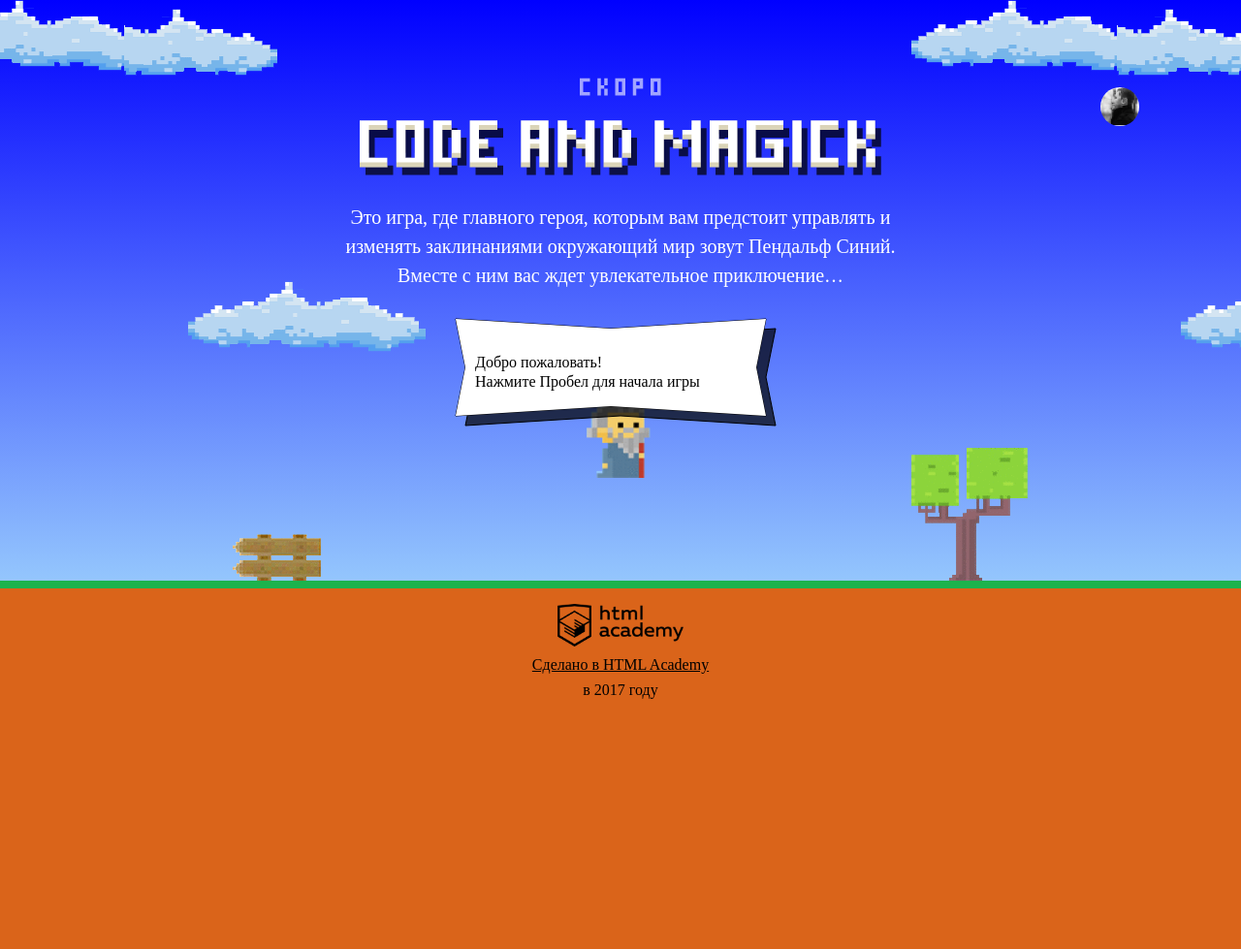
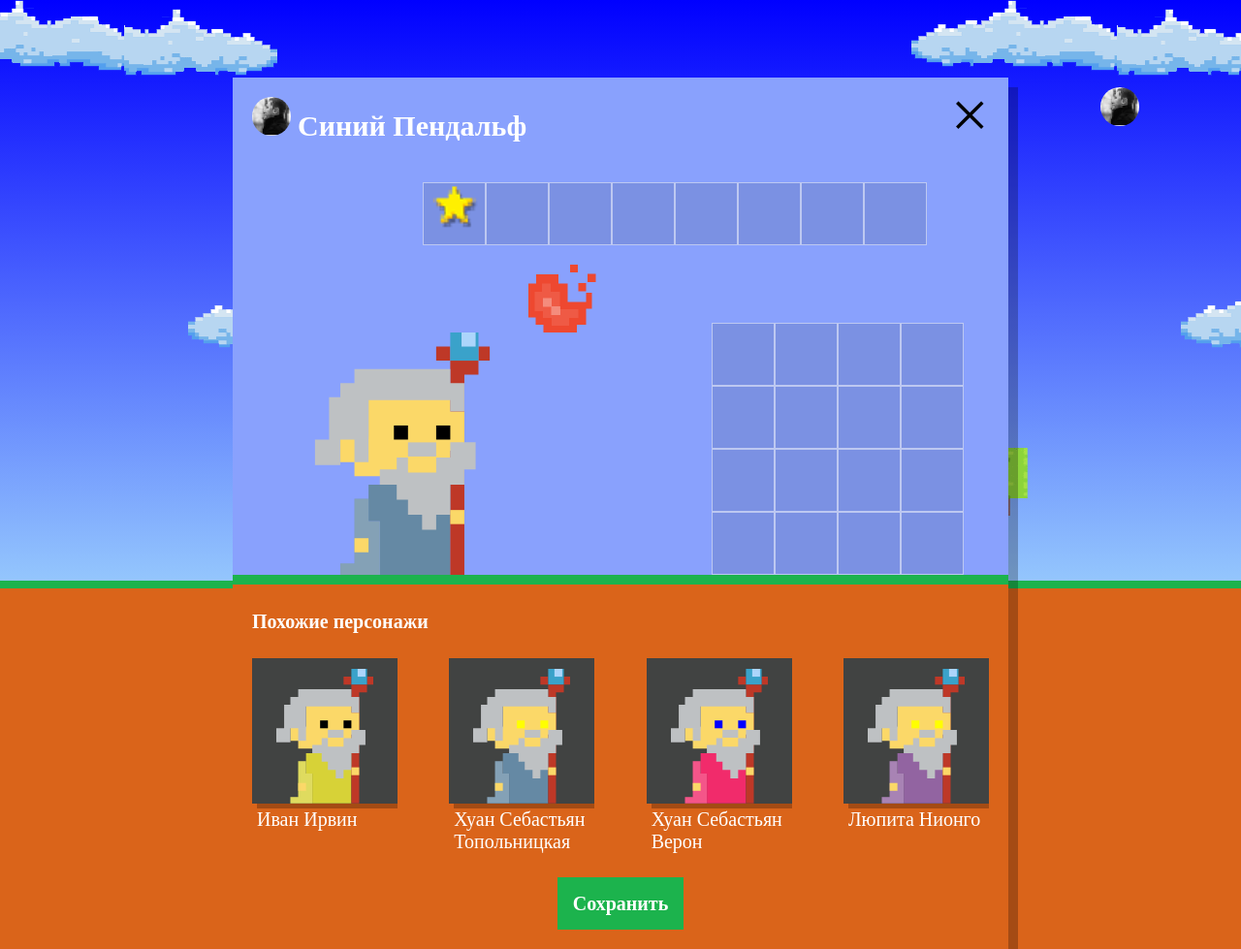
Before and after one commit to bachinin/298133-code-and-magick, a website: page index.html in a window 1280 px wide. Shown: the whole page at 97% size. Before the commit the page ends 800 px from the top, so only its background shows below. Drawn offline with Linux system fonts and the light colour scheme; a web font is replaced by a local one.

Commit message:
Выпонил задание 9 Учебный проект: нас орда

```diff
--- a/index.html
+++ b/index.html
@@ -206,6 +206,7 @@
 </script>
 <script src="js/stat.js"></script>
 <script src="js/game.js"></script>
+<script src="js/setup.js"></script>
 
 </body>
 </html>
--- /dev/null
+++ b/js/setup.js
@@ -0,0 +1,46 @@
+'use strict';
+var userDialog = document.querySelector('.setup');
+userDialog.classList.remove('hidden');
+
+var similarListElement = userDialog.querySelector('.setup-similar-list');
+var similarWizardTemplate = document.querySelector('#similar-wizard-template').content;
+
+var names = ['Иван', 'Хуан Себастьян', 'Мария', 'Кристоф', 'Виктор', 'Юлия', 'Люпита', 'Вашингтон'];
+var surnames = ['да Марья', 'Верон', 'Мирабелла', 'Вальц', 'Онопко', 'Топольницкая', 'Нионго', 'Ирвин'];
+var coatColorList = ['rgb(101, 137, 164)', 'rgb(241, 43, 107)', 'rgb(146, 100, 161)', 'rgb(56, 159, 117)', 'rgb(215, 210, 55)', 'rgb(0, 0, 0)'];
+var eyesColorList = ['black', 'red', 'blue', 'yellow', 'green'];
+
+function getRandomInt(min, max) {
+  min = Math.ceil(min);
+  max = Math.floor(max);
+  return Math.floor(Math.random() * (max - min)) + min;
+}
+
+var wizards = [];
+
+for (var i = 0; i < 4; i++) {
+  var wizardObj = {
+    name: names[getRandomInt(0, names.length)] + ' ' + surnames[getRandomInt(0, surnames.length)],
+    coatColor: coatColorList[getRandomInt(0, coatColorList.length)],
+    eyesColor: eyesColorList[getRandomInt(0, eyesColorList.length)]
+  };
+  wizards.push(wizardObj);
+}
+
+var renderWizard = function (wizard) {
+  var wizardElement = similarWizardTemplate.cloneNode(true);
+  wizardElement.querySelector('.setup-similar-label').textContent = wizard.name;
+  wizardElement.querySelector('.wizard-coat').style.fill = wizard.coatColor;
+  wizardElement.querySelector('.wizard-eyes').style.fill = wizard.eyesColor;
+
+  return wizardElement;
+}
+
+var fragment = document.createDocumentFragment();
+for (var j = 0; j < wizards.length; j++) {
+  fragment.appendChild(renderWizard(wizards[j]));
+}
+
+similarListElement.appendChild(fragment);
+
+userDialog.querySelector('.setup-similar').classList.remove('hidden');
```
